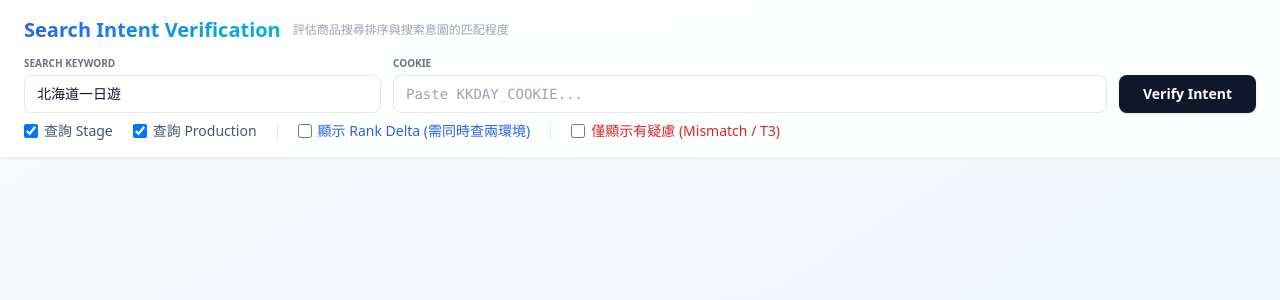
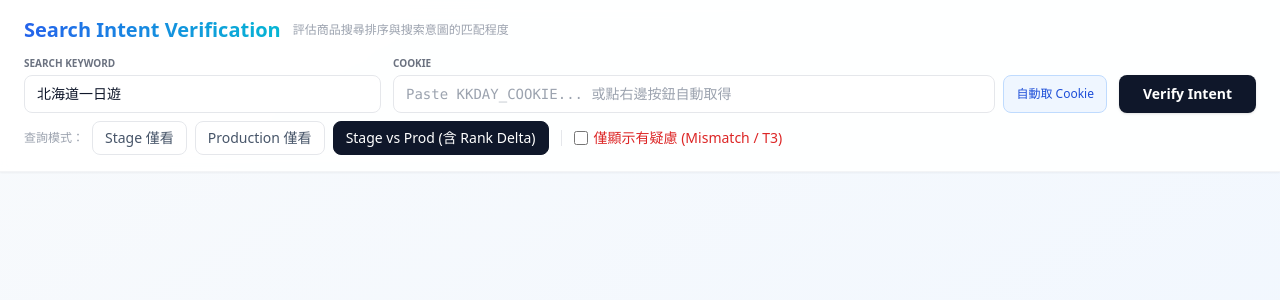
Before and after one commit to lancekkday/explore_platform, a React app in the folder frontend/: page / in a window 1280 px wide. Shown: the top 300 px of the page. Built offline with nearby package versions, Linux system fonts and the light colour scheme; the HTML template or start-up script is replaced by a standard one.

Commit message:
feat: auto guest-cookie endpoint + detailed error messages

```diff
--- a/frontend/src/App.jsx
+++ b/frontend/src/App.jsx
@@ -171,10 +171,35 @@ export default function App() {
   const [stageData, setStageData] = useState(null)
   const [prodData, setProdData] = useState(null)
   const [error, setError] = useState('')
-  const [queryStage, setQueryStage] = useState(true)
-  const [queryProd, setQueryProd] = useState(true)
+  // mode: 'stage' | 'production' | 'compare'
+  const [mode, setMode] = useState('compare')
   const [onlyIssues, setOnlyIssues] = useState(false)
-  const [useCompare, setUseCompare] = useState(false)
+  const [cookieLoading, setCookieLoading] = useState(false)
+
+  const handleAutoFetchCookie = async () => {
+    setCookieLoading(true)
+    setError('')
+    // Use the env relevant to the current mode; compare mode fetches from production
+    const targetEnv = mode === 'stage' ? 'stage' : 'production'
+    try {
+      const res = await fetch(`http://localhost:8000/api/guest-cookie?env=${targetEnv}`)
+      if (!res.ok) {
+        const errBody = await res.json().catch(() => ({}))
+        throw new Error(errBody.detail || `HTTP ${res.status}`)
+      }
+      const data = await res.json()
+      setCookie(data.cookie)
+    } catch (err) {
+      const msg = err.message
+      if (msg === 'Failed to fetch') {
+        setError('無法連線到 Backend (port 8000)，請確認 ./start.sh 已執行')
+      } else {
+        setError(`自動取 Cookie 失敗: ${msg}`)
+      }
+    } finally {
+      setCookieLoading(false)
+    }
+  }
 
   const handleSearch = async (e) => {
     e.preventDefault()
@@ -182,43 +207,34 @@ export default function App() {
     setError(''); setLoading(true); setStageData(null); setProdData(null)
 
     try {
-      if (queryStage && queryProd && useCompare) {
-        // Use /api/compare for rank delta
+      if (mode === 'compare') {
         const res = await fetch('http://localhost:8000/api/compare', {
           method: 'POST',
           headers: { 'Content-Type': 'application/json' },
           body: JSON.stringify({ keyword, cookie, count: 300 })
-        })
-        if (!res.ok) throw new Error(`[Compare 請求失敗] HTTP ${res.status}`)
+        }).catch(() => { throw new Error('無法連線到 Backend (port 8000)，請確認 ./start.sh 已執行') })
+        if (!res.ok) {
+          const body = await res.json().catch(() => ({}))
+          throw new Error(`[Stage vs Prod 請求失敗] HTTP ${res.status}: ${body.detail || ''}`)
+        }
         const data = await res.json()
         if (!data.success) throw new Error(data.detail || 'Compare API Error')
         setStageData({ total: data.stage.total, results: data.stage.results, metrics: data.stage.metrics })
         setProdData({ total: data.production.total, results: data.production.results, metrics: data.production.metrics })
       } else {
-        const fetches = []
-        if (queryStage) fetches.push(
-          fetch('http://localhost:8000/api/verify', {
-            method: 'POST', headers: { 'Content-Type': 'application/json' },
-            body: JSON.stringify({ keyword, env: 'stage', cookie, count: 300 })
-          }).then(async r => {
-            if (!r.ok) throw new Error(`[Stage 環境請求失敗] HTTP ${r.status}`)
-            const d = await r.json()
-            if (!d.success) throw new Error(d.detail || 'Stage Error')
-            setStageData(d)
-          })
-        )
-        if (queryProd) fetches.push(
-          fetch('http://localhost:8000/api/verify', {
-            method: 'POST', headers: { 'Content-Type': 'application/json' },
-            body: JSON.stringify({ keyword, env: 'production', cookie, count: 300 })
-          }).then(async r => {
-            if (!r.ok) throw new Error(`[Production 環境請求失敗] HTTP ${r.status}`)
-            const d = await r.json()
-            if (!d.success) throw new Error(d.detail || 'Prod Error')
-            setProdData(d)
-          })
-        )
-        await Promise.all(fetches)
+        const env = mode
+        const res = await fetch('http://localhost:8000/api/verify', {
+          method: 'POST', headers: { 'Content-Type': 'application/json' },
+          body: JSON.stringify({ keyword, env, cookie, count: 300 })
+        }).catch(() => { throw new Error('無法連線到 Backend (port 8000)，請確認 ./start.sh 已執行') })
+        if (!res.ok) {
+          const body = await res.json().catch(() => ({}))
+          throw new Error(`[${env} 環境請求失敗] HTTP ${res.status}: ${body.detail || ''}`)
+        }
+        const d = await res.json()
+        if (!d.success) throw new Error(d.detail || `${env} Error`)
+        if (env === 'stage') { setStageData(d); setProdData(null) }
+        else { setProdData(d); setStageData(null) }
       }
     } catch (err) {
       setError(err.message)
@@ -228,7 +244,7 @@ export default function App() {
   }
 
   const hasResults = stageData || prodData
-  const showDelta = !!(stageData && prodData && useCompare)
+  const showDelta = mode === 'compare' && !!(stageData && prodData)
 
   return (
     <div className="min-h-screen bg-gradient-to-br from-slate-50 to-blue-50 font-sans">
@@ -252,11 +268,18 @@ export default function App() {
               </div>
               <div className="flex-[2] min-w-[280px]">
                 <label className="block text-[10px] font-semibold text-gray-500 uppercase mb-1">Cookie</label>
-                <input type="text" value={cookie} onChange={e => setCookie(e.target.value)}
-                  className="w-full px-3 py-2 text-sm rounded-lg border border-gray-200 focus:outline-none focus:ring-2 focus:ring-blue-400 font-mono"
-                  placeholder="Paste KKDAY_COOKIE..." />
+                <div className="flex gap-2">
+                  <input type="text" value={cookie} onChange={e => setCookie(e.target.value)}
+                    className="flex-1 px-3 py-2 text-sm rounded-lg border border-gray-200 focus:outline-none focus:ring-2 focus:ring-blue-400 font-mono"
+                    placeholder="Paste KKDAY_COOKIE... 或點右邊按鈕自動取得" />
+                  <button type="button" onClick={handleAutoFetchCookie} disabled={cookieLoading}
+                    title="自動向對應環境取得訪客 Cookie"
+                    className="px-3 py-2 text-xs bg-blue-50 hover:bg-blue-100 text-blue-700 border border-blue-200 rounded-lg transition-all disabled:opacity-50 shrink-0 whitespace-nowrap">
+                    {cookieLoading ? '取得中...' : '自動取 Cookie'}
+                  </button>
+                </div>
               </div>
-              <button type="submit" disabled={loading || (!queryStage && !queryProd)}
+              <button type="submit" disabled={loading}
                 className="px-6 py-2 text-sm bg-slate-900 hover:bg-slate-700 text-white font-semibold rounded-lg shadow transition-all active:scale-95 disabled:opacity-40 h-[38px] flex items-center gap-2 shrink-0">
                 {loading
                   ? <><svg className="animate-spin h-4 w-4" fill="none" viewBox="0 0 24 24"><circle className="opacity-25" cx="12" cy="12" r="10" stroke="currentColor" strokeWidth="4" /><path className="opacity-75" fill="currentColor" d="M4 12a8 8 0 018-8V0C5.373 0 0 5.373 0 12h4zm2 5.291A7.962 7.962 0 014 12H0c0 3.042 1.135 5.824 3 7.938l3-2.647z" /></svg>分析中...</>
@@ -264,21 +287,27 @@ export default function App() {
               </button>
             </div>
 
-            {/* Controls */}
-            <div className="flex items-center gap-5 text-sm flex-wrap">
-              {[['查詢 Stage', queryStage, setQueryStage], ['查詢 Production', queryProd, setQueryProd]].map(([label, val, setter]) => (
-                <label key={label} className="flex items-center gap-1.5 cursor-pointer text-slate-600">
-                  <input type="checkbox" checked={val} onChange={e => setter(e.target.checked)} className="w-3.5 h-3.5 rounded" />
-                  {label}
+            {/* Mode Selector */}
+            <div className="flex items-center gap-2 flex-wrap">
+              <span className="text-xs text-gray-400 font-medium">查詢模式：</span>
+              {[
+                { value: 'stage',   label: 'Stage 僅看',      desc: '只查 Stage' },
+                { value: 'production', label: 'Production 僅看', desc: '只查 Production' },
+                { value: 'compare', label: 'Stage vs Prod (含 Rank Delta)', desc: '並排比較，自動計算位移差' },
+              ].map(opt => (
+                <label key={opt.value} title={opt.desc}
+                  className={`flex items-center gap-1.5 px-3 py-1.5 rounded-lg border cursor-pointer text-sm transition-all ${
+                    mode === opt.value
+                      ? 'bg-slate-900 text-white border-slate-900'
+                      : 'bg-white text-slate-600 border-gray-200 hover:border-slate-400'
+                  }`}>
+                  <input type="radio" name="mode" value={opt.value} checked={mode === opt.value}
+                    onChange={() => setMode(opt.value)} className="hidden" />
+                  {opt.label}
                 </label>
               ))}
-              <div className="w-px h-4 bg-gray-200" />
-              <label className="flex items-center gap-1.5 cursor-pointer text-blue-600 font-medium">
-                <input type="checkbox" checked={useCompare} onChange={e => setUseCompare(e.target.checked)} className="w-3.5 h-3.5 rounded" />
-                顯示 Rank Delta (需同時查兩環境)
-              </label>
-              <div className="w-px h-4 bg-gray-200" />
-              <label className="flex items-center gap-1.5 cursor-pointer text-red-600 font-medium">
+              <div className="w-px h-4 bg-gray-200 mx-1" />
+              <label className="flex items-center gap-1.5 cursor-pointer text-red-600 text-sm font-medium">
                 <input type="checkbox" checked={onlyIssues} onChange={e => setOnlyIssues(e.target.checked)} className="w-3.5 h-3.5 rounded" />
                 僅顯示有疑慮 (Mismatch / T3)
               </label>
```
Also changed, not shown: 1 other file (tests, documents, lock files or other folders).
